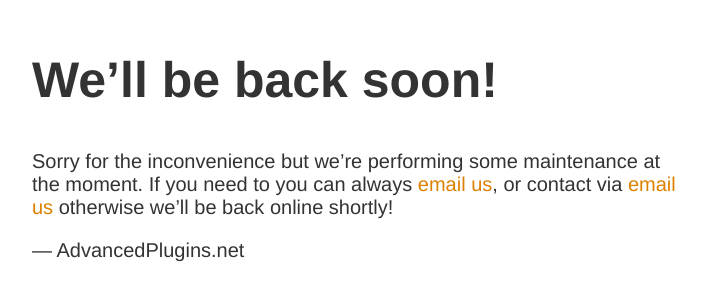
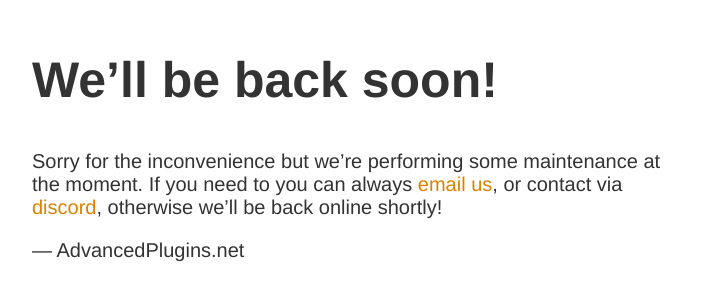
Before and after one commit to AdvancedPlugins/AdvancedPlugins.github.io, a plain HTML site: page index.html in a window 1280 px wide. Shown: the part 149-450 px from the top of the page, without its empty margins (283-989 px from the left). Drawn offline with Linux system fonts and the light colour scheme.

Commit message:
Update index.html

```diff
--- a/index.html
+++ b/index.html
@@ -13,7 +13,7 @@
     <h1>We&rsquo;ll be back soon!</h1>
     <div>
         <p>Sorry for the inconvenience but we&rsquo;re performing some maintenance at the moment.
-          If you need to you can always <a href="mailto:help@advancedplugins.net">email us</a>, or contact via <a href="https://t">email us</a> otherwise we&rsquo;ll be back online shortly!</p>
+          If you need to you can always <a href="mailto:help@advancedplugins.net">email us</a>, or contact via <a href="https://advancedplugins.net/discord">discord</a>, otherwise we&rsquo;ll be back online shortly!</p>
         <p>&mdash; AdvancedPlugins.net</p>
     </div>
 </article>
```
